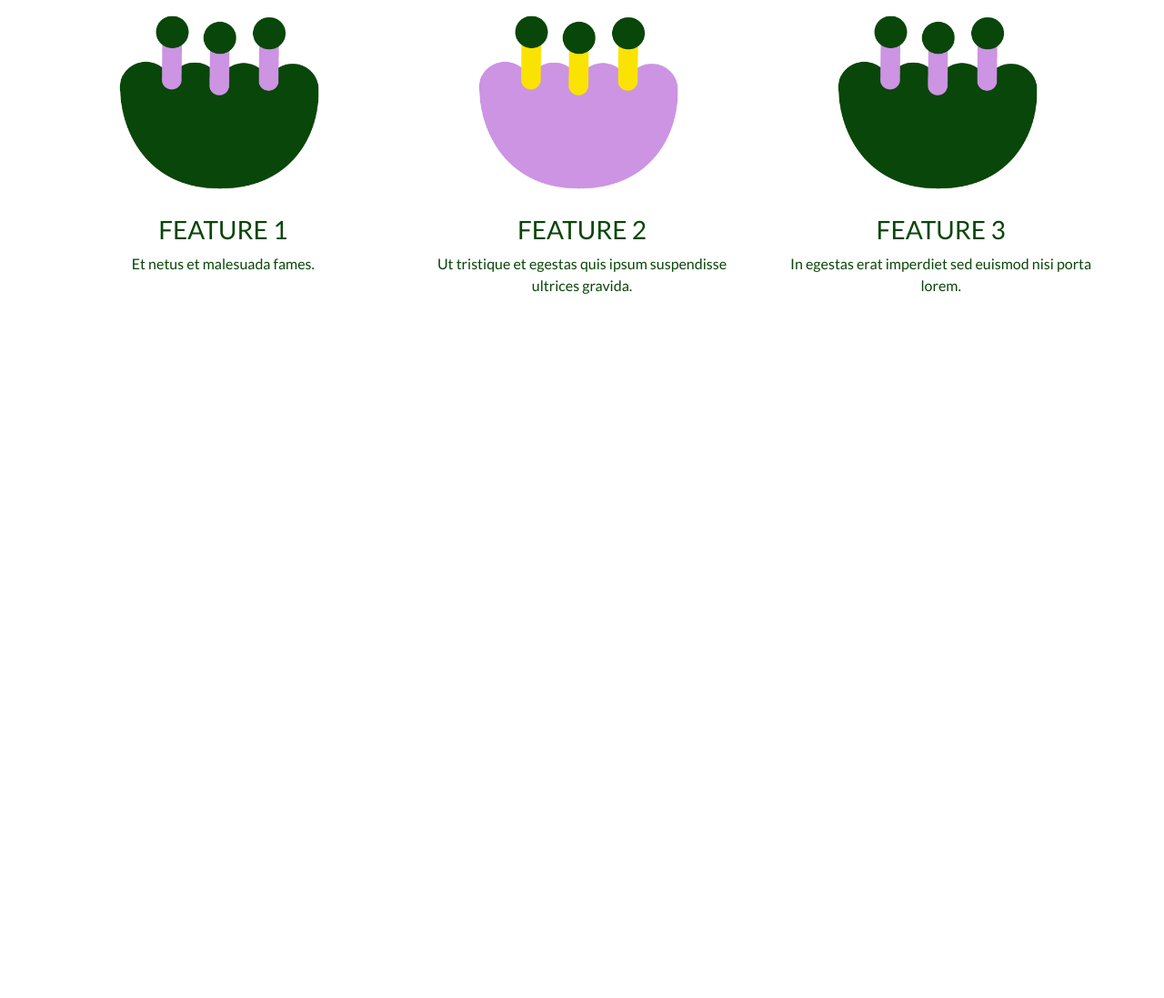
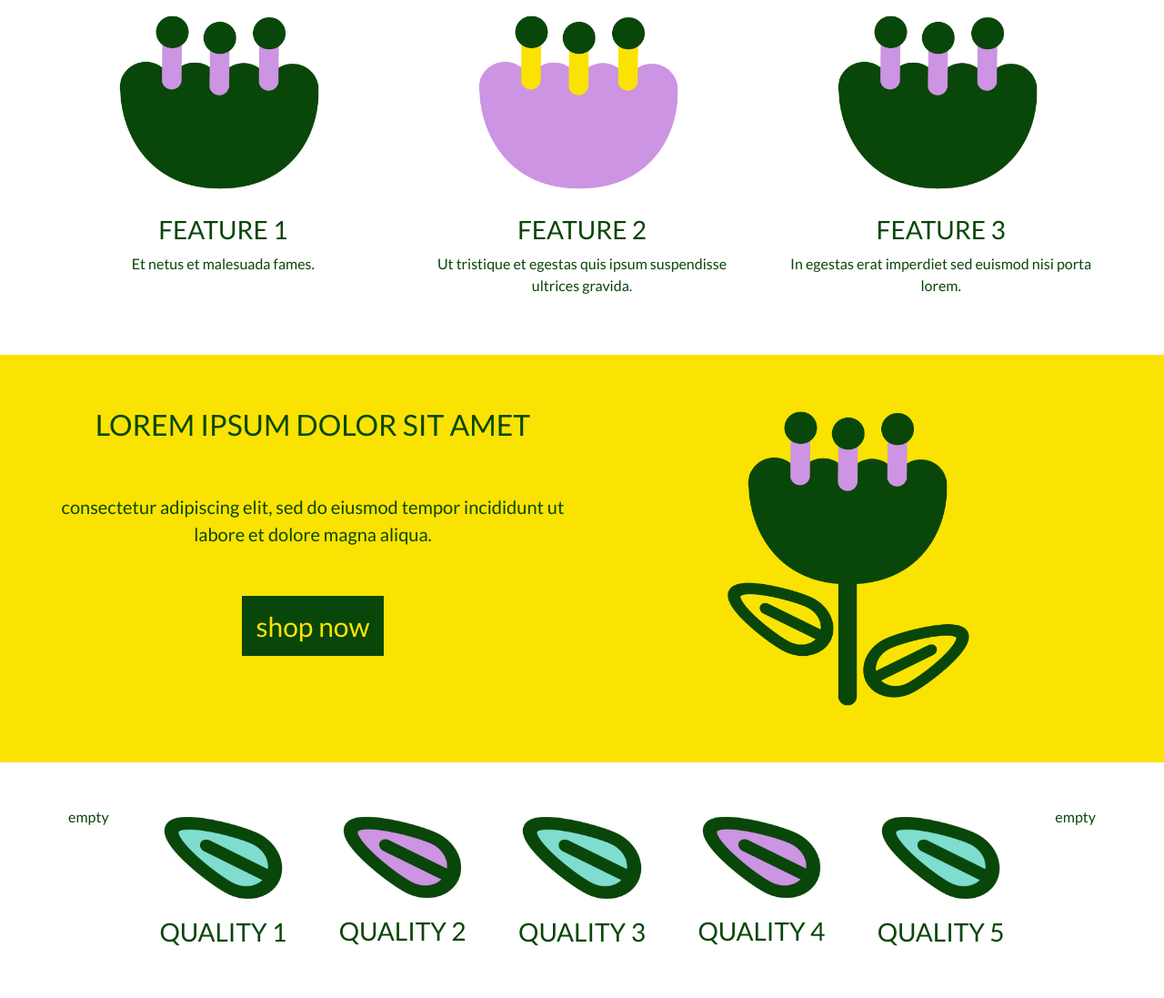
Before and after one commit to lapardo/laura-bootstrap, a plain HTML site: page index.html in a window 1280 px wide. Shown: the part 1815-2912 px from the top of the page at 91% size. Before the commit the page ends 2205 px from the top, so only its background shows below. Drawn offline with Linux system fonts and the light colour scheme.

Commit message:
quality section added

```diff
--- a/css/styles.css
+++ b/css/styles.css
@@ -73,3 +73,19 @@ nav {
 .feature img {
 	width: 300px;
 }
+
+.content-values {
+	background: #FAE302;
+}
+
+.content-values img {
+	width: 300px;
+}
+
+.content-values p {
+	font-size: 20px;
+}
+
+.quality img {
+	width: 150px;
+}
--- a/index.html
+++ b/index.html
@@ -130,12 +130,50 @@
 				<p>In egestas erat imperdiet sed euismod nisi porta lorem.</p>
 			</div>
 		</div>
-		<!-- featyre end -->
+		<!-- feature end -->
 
 		<!-- content values start -->
+		<div class="row content-values p-5">
+			<div class="col-6 text-center">
+				<h2>Lorem ipsum dolor sit amet</h2>
+				<p class="py-5">consectetur adipiscing elit, sed do eiusmod tempor incididunt ut labore et dolore magna aliqua.</p>
+				<a href="shop.html" class="button">shop now</a>
+			</div>
+			<div class="col-6 text-center">
+				<img src="images/content-values.png" alt="flower">
+			</div>
+		</div>
 		<!-- content values end -->
 
 		<!-- quality start -->
+		<div class="row feature p-5">
+			<div class="col-md-1 text-center">
+				<p>empty</p>
+			</div>
+			<div class="col-md-2 text-center">
+				<img src="images/quality-01.png" class="img-fluid" alt="">
+				<h3>quality 1</h3>
+			</div>
+			<div class="col-md-2 text-center">
+				<img src="images/quality-02.png" class="img-fluid" alt="">
+				<h3>quality 2</h3>
+			</div>
+			<div class="col-md-2 text-center">
+				<img src="images/quality-01.png" class="img-fluid" alt="">
+				<h3>quality 3</h3>
+			</div>
+			<div class="col-md-2 text-center">
+				<img src="images/quality-02.png" class="img-fluid" alt="">
+				<h3>quality 4</h3>
+			</div>
+			<div class="col-md-2 text-center">
+				<img src="images/quality-01.png" class="img-fluid" alt="">
+				<h3>quality 5</h3>
+			</div>
+			<div class="col-md-1 text-center">
+				<p>empty</p>
+			</div>
+		</div>
 		<!-- quality end -->
 
 		<!-- footer start -->
```
